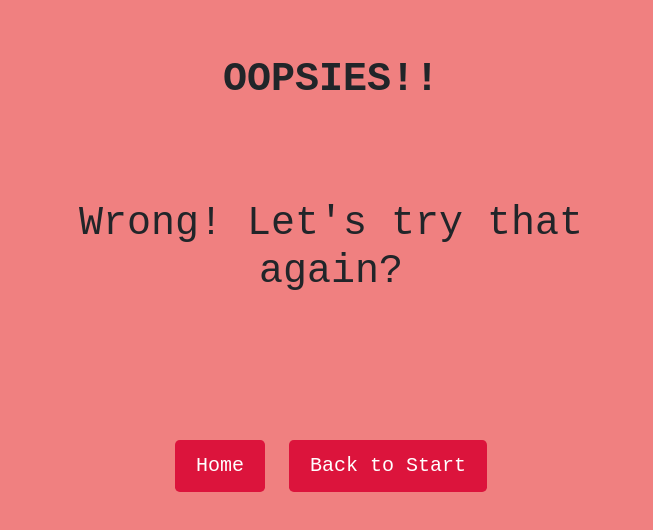
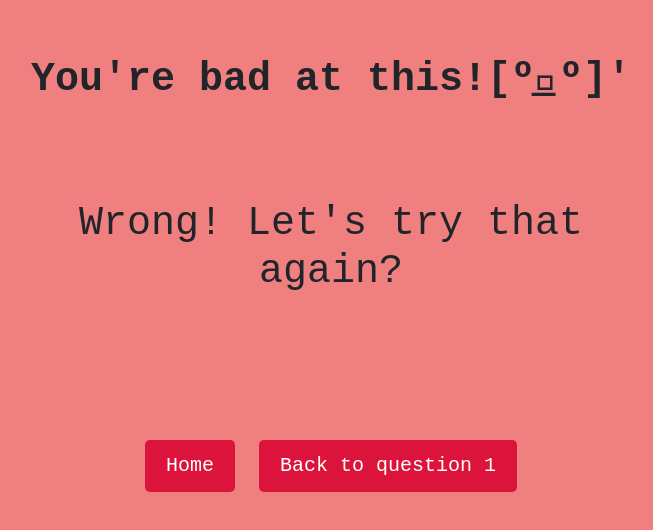
Before and after one commit to ashslaay/ASHLEY-ROLA, a plain HTML site: page wrong.html in a window 1280 px wide. Shown: the part 136-666 px from the top of the page, without its empty margins (309-962 px from the left). Drawn offline with nearby package versions, Linux system fonts and the light colour scheme.

Commit message:
Update wrong.html

```diff
--- a/wrong.html
+++ b/wrong.html
@@ -24,10 +24,10 @@
 	<div class="col-xl-3 lael"><br><br><br><br><br><br><br><br><br><br><br><br><br><br><br><br><br><br><br><br><br><br><br><br><br></div>
 	<div class="col-xl-6 gr">
 		<h1><center><br><br><br><br><b>
-		OOPSIES!! </b><br><br>
+		You're bad at this![ºل͟º]'  </b><br><br>
 		<br>Wrong! Let's try that again?<br><br><br><br>
 			<a href="index.html"><button type="button" class="btn btn-lg">Home</button></a>
-			<a href="JStrivia_q1.html"><button type="button" class="btn btn-lg">Back to Start</button></a>
+			<a href="JStrivia_q1.html"><button type="button" class="btn btn-lg">Back to question 1</button></a>
 			</center>
 		</center></h1>
 	</div>
```
